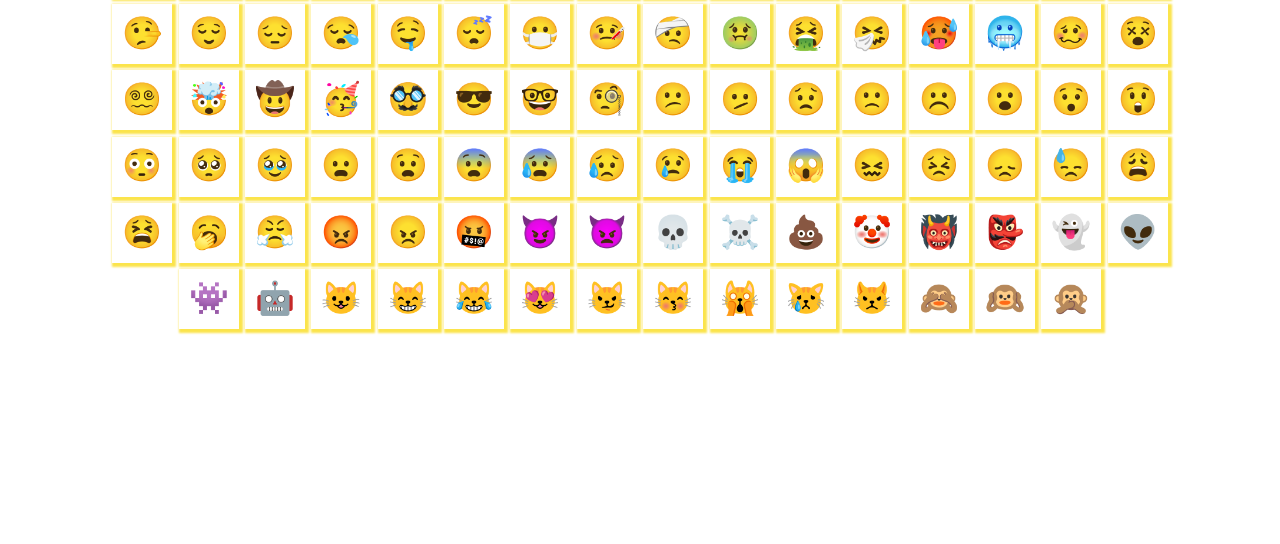
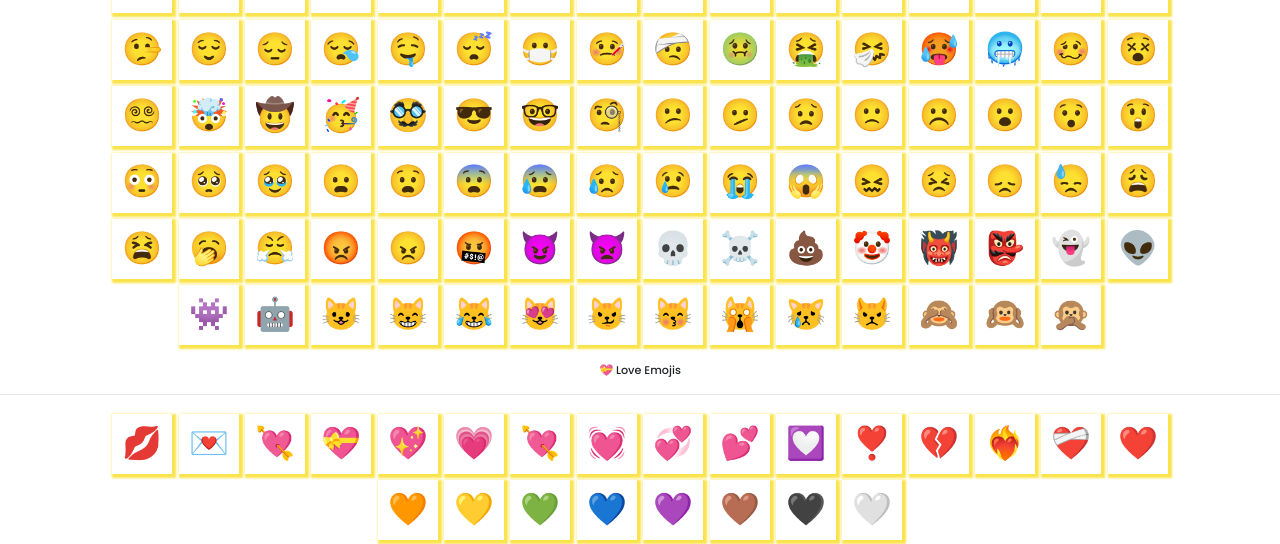
Before and after one commit to Sabeer-Junaid/emoji-copilot, a plain HTML site: page index.html in a window 1280 px wide. Shown: the part 578-1122 px from the top of the page. Before the commit the page ends 910 px from the top, so only its background shows below. Drawn offline with nearby package versions, Linux system fonts and the light colour scheme.

Commit message:
love emojis added

```diff
--- a/assets/styles.css
+++ b/assets/styles.css
@@ -262,4 +262,5 @@ p.emoji {
 h1 {
   font-size: 0.7rem;
   font-family: "Poppins", sans-serif;
+  margin-top: 1rem;
 }
--- a/index.html
+++ b/index.html
@@ -456,6 +456,83 @@
       </div>
     </div>
 
+    <h1 class="container">💝 Love Emojis</h1>
+    <hr>
+    <div class="face-emoji-table container">
+      <div class="box">
+        <p class="emoji">💋</p>
+      </div>
+      <div class="box">
+        <p class="emoji">💌</p>
+      </div>
+      <div class="box">
+        <p class="emoji">💘</p>
+      </div>
+      <div class="box">
+        <p class="emoji">💝</p>
+      </div>
+      <div class="box">
+        <p class="emoji">💖</p>
+      </div>
+      <div class="box">
+        <p class="emoji">💗</p>
+      </div>
+      <div class="box">
+        <p class="emoji">💘</p>
+      </div>
+      <div class="box">
+        <p class="emoji">💓</p>
+      </div>
+      <div class="box">
+        <p class="emoji">💞</p>
+      </div>
+      <div class="box">
+        <p class="emoji">💕</p>
+      </div>
+      <div class="box">
+        <p class="emoji">💟</p>
+      </div>
+      <div class="box">
+        <p class="emoji">❣️</p>
+      </div>
+      <div class="box">
+        <p class="emoji">💔</p>
+      </div>
+      <div class="box">
+        <p class="emoji">❤️‍🔥</p>
+      </div>
+      <div class="box">
+        <p class="emoji">❤️‍🩹</p>
+      </div>
+      <div class="box">
+        <p class="emoji">❤️</p>
+      </div>
+      <div class="box">
+        <p class="emoji">🧡</p>
+      </div>
+      <div class="box">
+        <p class="emoji">💛</p>
+      </div>
+      <div class="box">
+        <p class="emoji">💚</p>
+      </div>
+      <div class="box">
+        <p class="emoji">💙</p>
+      </div>
+      <div class="box">
+        <p class="emoji">💜</p>
+      </div>
+      <div class="box">
+        <p class="emoji">🤎</p>
+      </div>
+      <div class="box">
+        <p class="emoji">🖤</p>
+      </div>
+      <div class="box">
+        <p class="emoji">🤍</p>
+      </div>
+    </div>
+
     <!-- Optional JavaScript -->
     <!-- jQuery first, then Popper.js, then Bootstrap JS -->
     <script src="https://code.jquery.com/jquery-3.3.1.min.js"></script>
```
